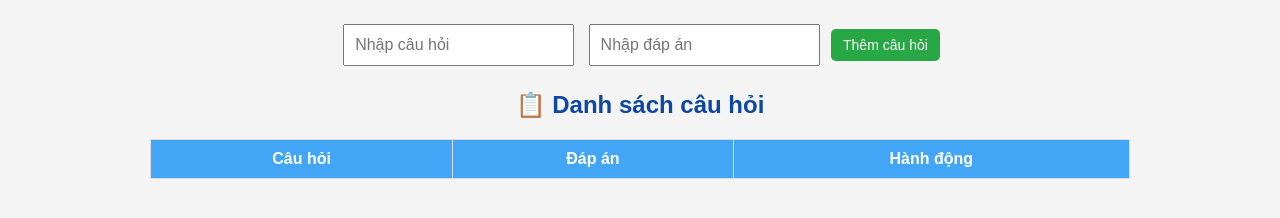
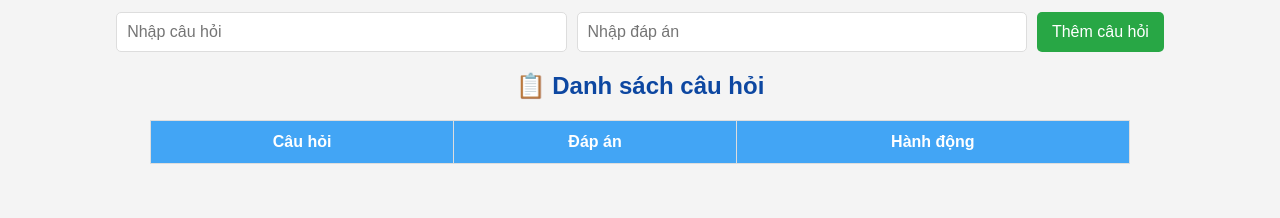
Before and after one commit to sondongian/vdhh3d, a plain HTML site: page admincangcot/index.html in a window 1280 px wide. Shown: the part 90-308 px from the top of the page. Drawn offline with Linux system fonts and the light colour scheme.

Commit message:
Update style.css

```diff
--- a/admincangcot/style.css
+++ b/admincangcot/style.css
@@ -1,63 +1,45 @@
 body {
     font-family: Arial, sans-serif;
     text-align: center;
+    background-color: #f4f4f4;
     padding: 20px;
-    background-color: #f4f4f4;
 }
 
 h1, h2 {
     color: #0d47a1;
+    margin-bottom: 15px;
 }
 
-input, button {
-    padding: 10px;
-    margin: 5px;
-    font-size: 16px;
+.input-container {
+    display: flex;
+    justify-content: center;
+    gap: 10px;
+    margin-bottom: 20px;
 }
 
-table {
-    width: 80%;
-    margin: 20px auto;
-    border-collapse: collapse;
+input[type="text"] {
+    width: 35%;
+    padding: 10px;
+    font-size: 16px;
+    border-radius: 5px;
+    border: 1px solid #ddd;
 }
 
-th, td {
-    padding: 10px;
-    border: 1px solid #ddd;
-    text-align: center;
+button {
+    padding: 10px 15px;
+    border: none;
+    font-size: 16px;
+    cursor: pointer;
+    border-radius: 5px;
 }
 
-th {
-    background-color: #42a5f5;
-    color: white;
+button:hover {
+    opacity: 0.8;
 }
 
 button {
     background-color: #28a745;
     color: white;
-    border: none;
-    cursor: pointer;
-}
-
-button:hover {
-    background-color: #218838;
-}
-
-.delete-btn {
-    background-color: #f44336;
-}
-
-.delete-btn:hover {
-    background-color: #d32f2f;
-}
-
-button {
-    padding: 8px 12px;
-    border: none;
-    cursor: pointer;
-    border-radius: 5px;
-    font-size: 14px;
-    margin: 2px;
 }
 
 .edit-btn {
@@ -77,3 +59,20 @@ button {
 .delete-btn:hover {
     background-color: #d32f2f;
 }
+
+table {
+    width: 80%;
+    margin: 20px auto;
+    border-collapse: collapse;
+}
+
+th, td {
+    padding: 12px;
+    border: 1px solid #ddd;
+    text-align: center;
+}
+
+th {
+    background-color: #42a5f5;
+    color: white;
+}
```
